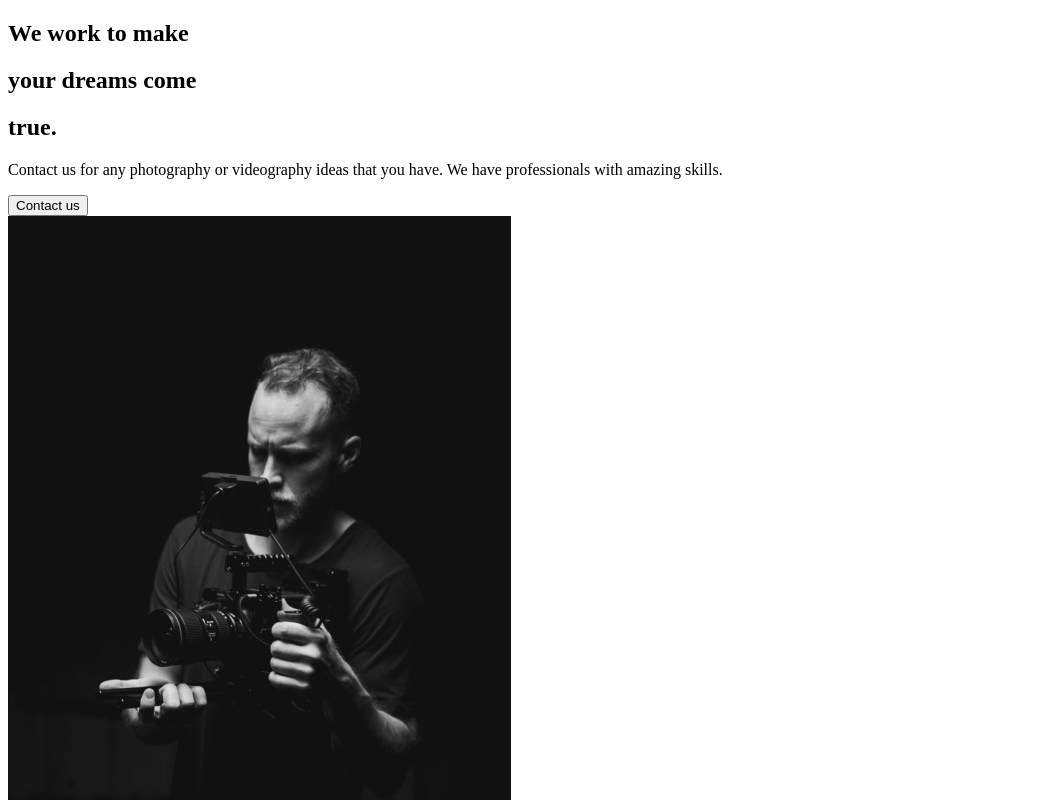
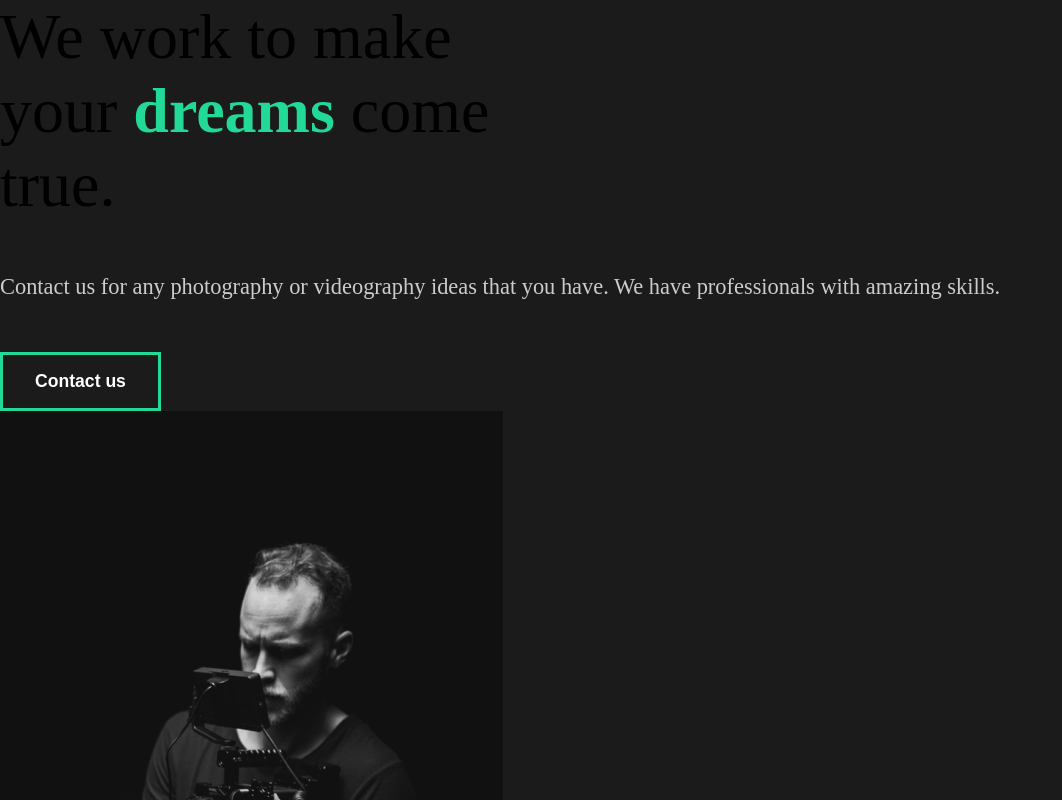
Before and after one commit to slawoe/react-exampleportfolio, a React (Create React App) app: page / in a window 1280 px wide. Shown: the top 800 px of the page, without its empty margins (0-1062 px from the left). Built offline with nearby package versions, Linux system fonts and the light colour scheme.

Commit message:
Add GlobalStyle and add it to App

```diff
--- a/src/App.js
+++ b/src/App.js
@@ -1,8 +1,10 @@
+import GlobalStyle from "./components/GlobalStyles";
 import AboutUs from "./pages/AboutUs";
 
 function App() {
   return (
     <div className="App">
+      <GlobalStyle />
       <AboutUs />
     </div>
   );
--- /dev/null
+++ b/src/components/GlobalStyles.js
@@ -0,0 +1,51 @@
+import { createGlobalStyle } from "styled-components";
+
+const GlobalStyle = createGlobalStyle`
+*{
+    margin: 0;
+    padding: 0;
+    box-sizing: border-box;
+}
+body{
+    background: #1b1b1b;
+}
+h2{
+    font-weight: lighter;
+    font-size: 4rem;
+}
+h3{
+    color: white;
+}
+h4{
+    font-weight: bold;
+}
+span{
+    font-weight: bold;
+    color: #23d997
+}
+a{
+    font-size: 1.1rem
+}
+p{
+    padding: 3rem 0;
+    color: #ccc;
+    font-size: 1.4rem;
+    line-height: 150%
+}
+button{
+    font-weight: bold;
+    font-size: 1.1rem;
+    cursor: pointer;
+    padding: 1rem 2rem;
+    border: 3px solid #23d997;
+    background: transparent;
+    color: white;
+    transition: all 0.5s ease;
+    &:hover{
+        background-color: #23d997;
+        color: #1b1b1b
+    }
+}
+`;
+
+export default GlobalStyle;
```
